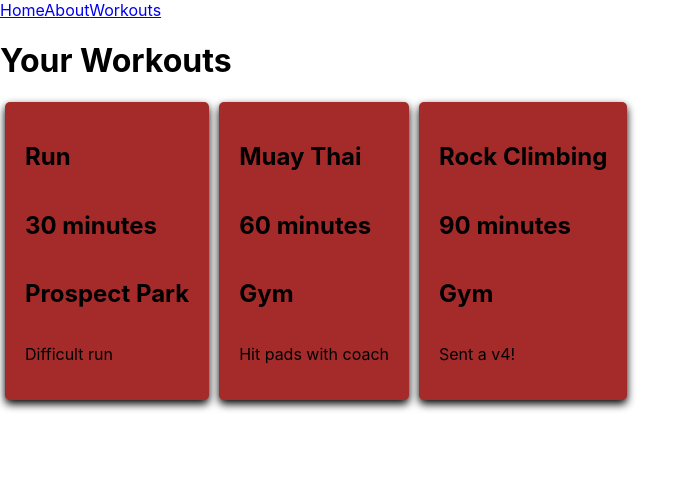
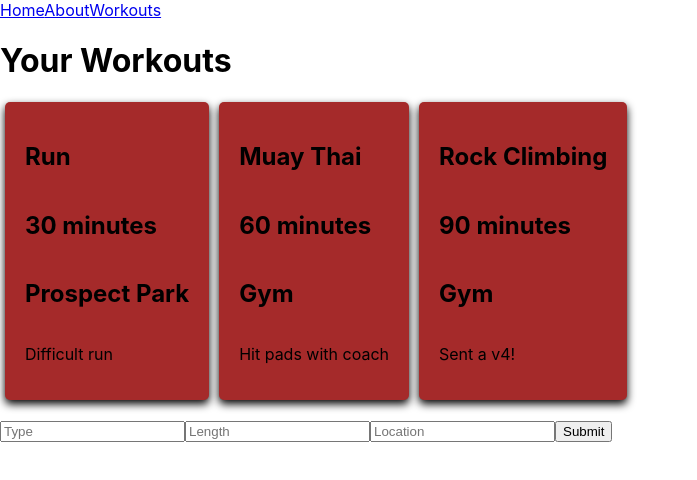
Before and after one commit to gasparericmartin/project-phase-2, a React (Create React App) app: page /workouts in a window 1280 px wide. Shown: the top 480 px of the page, without its empty margins (0-697 px from the left). Built offline with nearby package versions, Linux system fonts and the light colour scheme; data requests are answered from the project's data file.

Commit message:
Display form, create AddWorkout.css

```diff
--- /dev/null
+++ b/src/components/AddWorkout.css
@@ -0,0 +1,23 @@
+input {
+    display: inline-block;
+}
+
+input[type=text], select {
+    /* width: 100%;
+    padding: 12px 20px;
+    margin: 8px 0; */
+    display: inline-block;
+    /* border: 1px solid #ccc;
+    border-radius: 4px;
+    box-sizing: border-box;
+}
+
+input[type=number], select {
+    /* width: 100%;
+    padding: 12px 20px;
+    margin: 8px 0; */
+    display: inline-block;
+    /* border: 1px solid #ccc;
+    border-radius: 4px; */
+    box-sizing: border-box;
+}
--- a/src/components/AddWorkout.js
+++ b/src/components/AddWorkout.js
@@ -1,10 +1,57 @@
+import {useState} from 'react'
+import './AddWorkout.css'
+
+function AddWorkout() {
+    const [formData, setFormData] = useState({
+                                    id: '',
+                                    type: '',
+                                    length: '',
+                                    location: '',
+                                    notes: '',
+                                    ingUrl: ''
+    })
+
+    function handleChange(e) {
+        setFormData({...formData, [e.target.name]: e.target.value})
+    }
+
+    function handleSubmit(e) {
+        e.preventDefault()
+        console.log(formData)
+    }
 
 
-function AddWorkout() {
     return (
         <>
-            <form>
-                <input type='text'></input>
+            <form onSubmit={handleSubmit}>
+
+                <input
+                    type='text'
+                    placeholder='Type'
+                    value={formData.name}
+                    name='type'
+                    onChange={handleChange}
+                />
+
+
+                <input
+                    type='number'
+                    placeholder='Length'
+                    value={formData.name}
+                    name='length'
+                    onChange={handleChange}
+                />
+
+                <input
+                    type='text'
+                    placeholder='Location'
+                    value={formData.name}
+                    name='location'
+                    onChange={handleChange}
+                />
+
+
+                <input type='submit'/>
             </form>
         </>
     )
--- a/src/pages/Workouts.js
+++ b/src/pages/Workouts.js
@@ -1,5 +1,6 @@
 import { useState, useEffect} from 'react'
 import WorkoutCard from '../components/WorkoutCard'
+import AddWorkout from '../components/AddWorkout'
 
 
 function Workouts() {
@@ -18,6 +19,7 @@ function Workouts() {
       {workoutList.map((workout) => {
         return <WorkoutCard key={workout.id} workout={workout} />
       })}
+      <AddWorkout />
       </>
     );
 }
```
